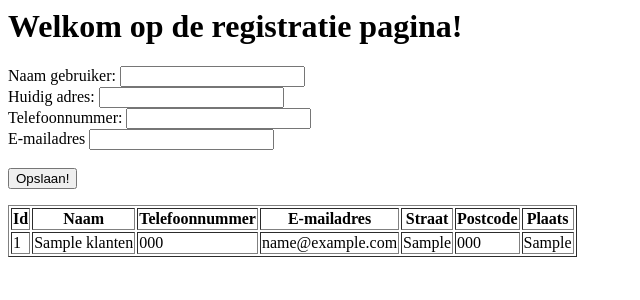
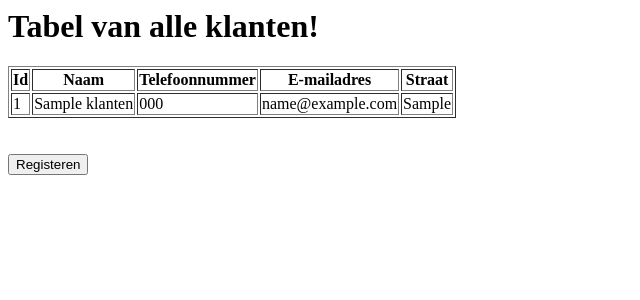
Before and after one commit to JayvanoHendriks/Workshop-Klusjesman, a PHP site: page / in a window 1280 px wide. Shown: the top 300 px of the page, without its empty margins (0-640 px from the left). Run offline with PHP 8.4, Linux system fonts and the light colour scheme; tables that the repository leaves empty or names only in its code hold one stand-in row (values such as "Sample post").

Commit message:
pagina verdeling

```diff
--- a/assets/PHP/Config/db_config.php
+++ b/assets/PHP/Config/db_config.php
@@ -1,6 +1,6 @@
 <?php
 
-define('DB_HOST', 'localhost');
+define('DB_HOST', '127.0.0.1');
 define('DB_USER', 'root');
 define('DB_PASS', '');
 define('DB_NAME', 'klusjesman');
--- a/assets/PHP/Public/index.php
+++ b/assets/PHP/Public/index.php
@@ -1,35 +1,10 @@
-
-    <h1>Welkom op de registratie pagina!</h1>
-
-    <!-- Invoer velden aanmaken -->
-    <form method="post">
-        <label>Naam gebruiker: <input type="text" name="naam"></label><br>
-        <label>Huidig adres: <input type="text" name="adres"></label><br>
-        <label>Telefoonnummer: <input type="text" name="tellie"></label><br>
-        <label>E-mailadres <input type="text" name="mail"></label><br><br>
-        <input type="submit" value="Opslaan!" name="opslaan">
-    </form>
+<h1>Tabel van alle klanten!</h1>
 <?php
-
 
 include_once('../Src/klantInfo.php');
 
 $Klanten = new Klanten();
 $alleKlanten = $Klanten->getAllCustomers();
-
-if(isset($_POST['opslaan'])){
-
-    $naam = $_POST['naam'];
-    $adres = $_POST['adres'];
-    $telefoonnummer = $_POST['tellie'];
-    $emailadres = $_POST["mail"];
-    $_POST = [];
-
-
-    if ($Klanten->saveCustomer($naam, $adres, $telefoonnummer, $emailadres)){
-        echo "Klant is opgeslagen";
-    }
-}
     include_once('../src/klusInfo.php');
     $klus = new KlusInfo();
     $alleKlussen = $klus->getAllKlussen();
@@ -43,8 +18,8 @@ echo "<th>Naam</th>";
 echo "<th>Telefoonnummer</th>";
 echo "<th>E-mailadres</th>";
 echo "<th>Straat</th>";
-echo "<th>Postcode</th>";
-echo "<th>Plaats</th>";
+// echo "<th>Postcode</th>";
+// echo "<th>Plaats</th>";
 echo "</tr>";
 
 foreach ($alleKlanten as $klant) {
@@ -54,70 +29,51 @@ foreach ($alleKlanten as $klant) {
     echo "<td>" . $klant['telefooonnummer'] . "</td>";
     echo "<td>" . $klant['emailadres'] . "</td>";
     echo "<td>" . $klant['straat'] . "</td>";
-    echo "<td>" . $klant['postcode'] . "</td>";
-    echo "<td>" . $klant['plaats'] . "</td>";
+    // echo "<td>" . $klant['postcode'] . "</td>";
+    // echo "<td>" . $klant['plaats'] . "</td>";
     echo "</tr>";
 }
 
+// <!-- // include('../src/klusInfo.php');
+// // $klussen = new KlusInfo();
+// // $alleKlussen = $klussen->getAllKlussen();
 
+// // echo "<table border='1'>";
+// // echo "<th>klantId</th>";
+// // echo "<th>adres</th>";
+// // echo "<th>gewerkteMinuten</th>";
+// // echo "<th>voorrijkosten</th>";
+// // echo "<th>uurtarief</th>";
+// // echo "<th>inkopenNodig</th>";
+// // echo "<th>extraKosten</th>";
 
-
-
-
-
-
-
-
-
-
-
-
-
-
-
-
-
-
-
-
-
-
-
-
-
-
-
-
-// include('../src/klusInfo.php');
-// $klussen = new KlusInfo();
-// $alleKlussen = $klussen->getAllKlussen();
-
-// echo "<table border='1'>";
-// echo "<th>klantId</th>";
-// echo "<th>adres</th>";
-// echo "<th>gewerkteMinuten</th>";
-// echo "<th>voorrijkosten</th>";
-// echo "<th>uurtarief</th>";
-// echo "<th>inkopenNodig</th>";
-// echo "<th>extraKosten</th>";
-
-// foreach ($alleKlussen as $klus) {
-//     echo "<tr>";
-//     echo "<td>" . $klus['klantId']. "</td>";
-//     echo "<td>" . $klus['adres']. "</td>";
-//     echo "<td>" . $klus['gewerkteMinuten']. "</td>";
-//     echo "<td>" . $klus['voorrijkosten']. "</td>";
-//     echo "<td>" . $klus['uurtarief']. "</td>";
-//     echo "<td>" . $klus['inkopenNodig']. "</td>";
-//     echo "<td>" . $klus['extraKosten']. "</td>";
-//     echo "<td>" . $klus['totaalBedrag']. "</td>";
-//     echo "<td>" . $klus['omschijving']. "</td>";
-//     echo "<td>" . $klus['wanneerIetsGedaan']. "</td>";
-//     echo "<td>" . $klus['opmerkingen']. "</td>";
-//     echo "<td>" . $klus['gefactureerd']. "</td>";
-//     echo "<td>" . $klus['betaald']. "</td>";
-//     echo "<td>" . $klus['klantId']. "</td>";
-//     echo "</tr>";
-// }
+// // foreach ($alleKlussen as $klus) {
+// //     echo "<tr>";
+// //     echo "<td>" . $klus['klantId']. "</td>";
+// //     echo "<td>" . $klus['adres']. "</td>";
+// //     echo "<td>" . $klus['gewerkteMinuten']. "</td>";
+// //     echo "<td>" . $klus['voorrijkosten']. "</td>";
+// //     echo "<td>" . $klus['uurtarief']. "</td>";
+// //     echo "<td>" . $klus['inkopenNodig']. "</td>";
+// //     echo "<td>" . $klus['extraKosten']. "</td>";
+// //     echo "<td>" . $klus['totaalBedrag']. "</td>";
+// //     echo "<td>" . $klus['omschijving']. "</td>";
+// //     echo "<td>" . $klus['wanneerIetsGedaan']. "</td>";
+// //     echo "<td>" . $klus['opmerkingen']. "</td>";
+// //     echo "<td>" . $klus['gefactureerd']. "</td>";
+// //     echo "<td>" . $klus['betaald']. "</td>";
+// //     echo "<td>" . $klus['klantId']. "</td>";
+// //     echo "</tr>";
+// // } -->
 
 echo "</table>";
+?>
+<br><br>
+<form method="POST">
+    <input type="submit" value="Registeren" name="AnderePagina">
+</form>
+<?php
+if (isset($_POST['AnderePagina'])){
+    header ("Location: Registratie.php");
+}
+?>
```
Also changed, not shown: assets/PHP/Public/Registratie.php (added, +36 -0 lines).
